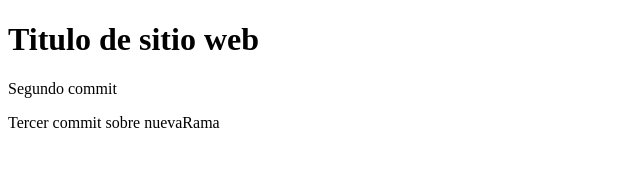
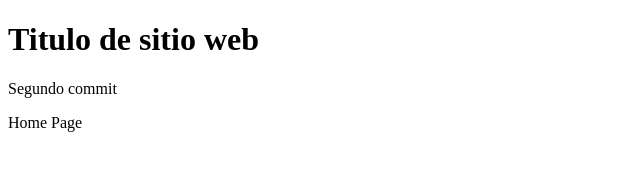
Before and after one commit to guille-f-f/testing-git-github, a plain HTML site: page index.html in a window 1280 px wide. Shown: the whole page, without its empty margins (0-640 px from the left). Drawn offline with nearby package versions, Linux system fonts and the light colour scheme.

Commit message:
Cambios sobre index - homePage

```diff
--- a/index.html
+++ b/index.html
@@ -27,7 +27,7 @@
   <body>
     <h1>Titulo de sitio web</h1>
     <p>Segundo commit</p>
-    <p>Tercer commit sobre nuevaRama</p>
+    <p>Home Page</p>
     <!-- Javascript -->
     <script src="javascript.js"></script>
   </body>
```
